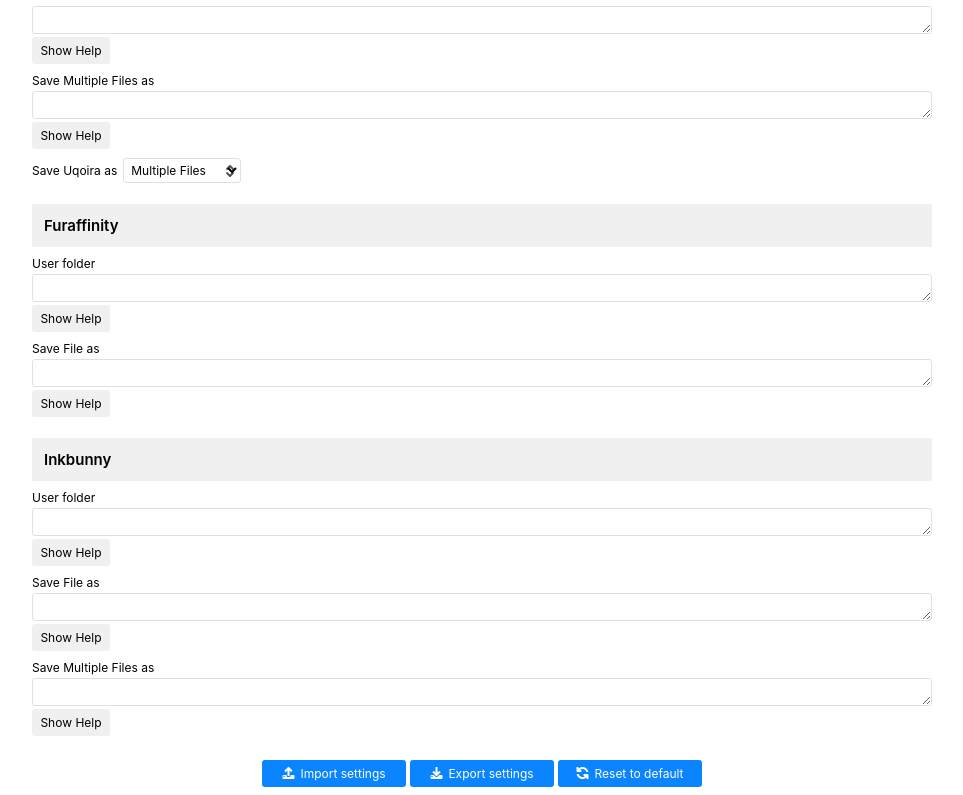
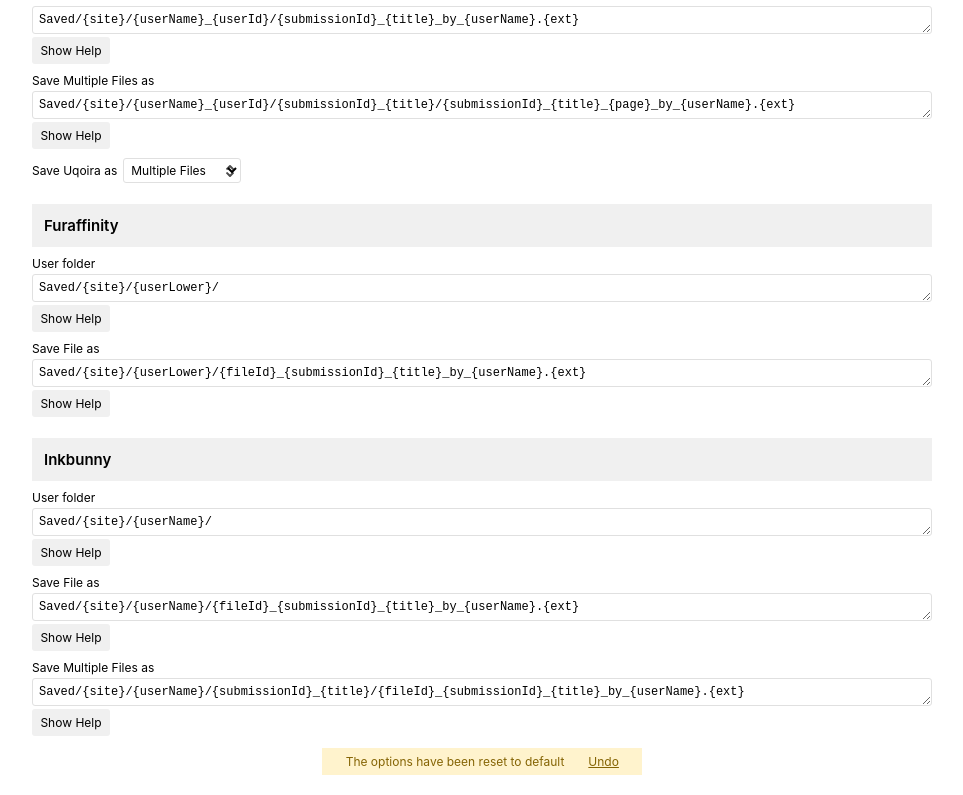
Before and after one commit to solorey/Art-Saver, a browser extension: page options/options.html in a window 1280 px wide. Both pictures are taken after a click on the button "Reset to default". Shown: the part 720-1515 px from the top of the page, without its empty margins (158-1121 px from the left). Drawn offline with Linux system fonts and the light colour scheme; files whose address does not match are found by name.

Commit message:
settings restructure

```diff
--- /dev/null
+++ b/background/settings.js
@@ -0,0 +1,106 @@
+const globalsettings = {
+  global: {
+    conflict: {
+      location: "#conflict",
+      default: "overwrite"
+    },
+    replace: {
+      location: "#replace-spaces",
+      default: true
+    },
+    saveAs: {
+      location: "#use-saveas",
+      default: false
+    },
+    iconSize: {
+      location: "#icon-size",
+      default: 16
+    },
+    addScreen: {
+      location: "#add-screen",
+      default: false
+    },
+    screenOpacity: {
+      location: "#screen-opacity",
+      default: 50
+    },
+  },
+  deviantart: {
+    userFolder: {
+      location: "#dev-user-folder",
+      default: "Saved/{site}/{userName}/"
+    },
+    file: {
+      location: "#dev-file",
+      default: "Saved/{site}/{userName}/{submissionId}_{title}_by_{userName}.{ext}"
+    },
+    larger: {
+      location: "#dev-larger",
+      default: false
+    },
+    stash: {
+      location: "#stash",
+      default: false
+    },
+    stashFile: {
+      location: "#dev-stash",
+      default: "Saved/{site}/{userName}/{submissionId}_{title}/{stashTitle}_by_{stashUserName}_{stashUrlId}.{stashExt}"
+    },
+    moveFile: {
+      location: "#dev-move",
+      default: false
+    }
+  },
+  pixiv: {
+    userFolder: {
+      location: "#pix-user-folder",
+      default: "Saved/{site}/{userName}_{userId}/"
+    },
+    file: {
+      location: "#pix-file",
+      default: "Saved/{site}/{userName}_{userId}/{submissionId}_{title}_by_{userName}.{ext}"
+    },
+    multiple: {
+      location: "#pix-multiple",
+      default: "Saved/{site}/{userName}_{userId}/{submissionId}_{title}/{submissionId}_{title}_{page}_by_{userName}.{ext}"
+    },
+    ugoira: {
+      location: "#ugoira",
+      default: "multiple"
+    }
+  },
+  furaffinity: {
+    userFolder: {
+      location: "#fur-user-folder",
+      default: "Saved/{site}/{userLower}/"
+    },
+    file: {
+      location: "#fur-file",
+      default: "Saved/{site}/{userLower}/{fileId}_{submissionId}_{title}_by_{userName}.{ext}"
+    }
+  },
+  inkbunny: {
+    userFolder: {
+      location: "#ink-user-folder",
+      default: "Saved/{site}/{userName}/"
+    },
+    file: {
+      location: "#ink-file",
+      default: "Saved/{site}/{userName}/{fileId}_{submissionId}_{title}_by_{userName}.{ext}"
+    },
+    multiple: {
+      location: "#ink-multiple",
+      default: "Saved/{site}/{userName}/{submissionId}_{title}/{fileId}_{submissionId}_{title}_by_{userName}.{ext}"
+    }
+  }
+};
+
+function settingsList(){
+  let settingslist = [];
+  for ([site, values] of Object.entries(globalsettings)){
+    for ([option, settings] of Object.entries(values)){
+      settingslist.push({site, option, ...settings});
+    }
+  }
+  return settingslist;
+}
--- a/options/options.html
+++ b/options/options.html
@@ -84,10 +84,10 @@
         <div class="screen-options">
           <div class="number-range">
             <div class="option-number">
-              <label for="screen-opactiy">
+              <label for="screen-opacity">
                 Screen opacity
                 <div class="custom-number">
-                  <input id="screen-opactiy" type="number" value="50" min="0" max="100"/>
+                  <input id="screen-opacity" type="number" value="50" min="0" max="100"/>
                   <div class="number-buttons">
                     <button class="increase"></button>
                     <button class="decrease"></button>
@@ -214,6 +214,7 @@
       </div>
     </div>
     <script src="/content_scripts/selectors.js"></script>
+    <script src="/background/settings.js"></script>
     <script src="options.js"></script>
   </body>
 </html>
--- a/options/options.js
+++ b/options/options.js
@@ -1,5 +1,3 @@
-var globaldefault;
-
 addTable("dev-user-folder", tableMaker(["site", "userName"]));
 addTable("dev-file", tableMaker(["site", "userName", "title", "submissionId", "submissionId36", "fileName", "ext"]));
 addTable("dev-stash", tableMaker(["site", "userName", "title", "submissionId", "submissionId36", "fileName", "ext", "stashUrlId", "stashUserName", "stashTitle", "stashSubmissionId", "stashFileName", "stashExt"]));
@@ -152,10 +150,7 @@
   }
 
   let oldoptions = optionsInfo();
-  let options = await browser.runtime.sendMessage({
-    function: "getdefaultoptions"
-  });
-  setOptions(options);
+  setOptions("default");
   fixFormat();
 
   undo.style.display = "flex";
@@ -324,73 +319,35 @@
 }
 
 function optionsInfo(){
-  return {
-    global: {
-      conflict: $("#conflict").value,
-      replace:  $("#replace-spaces").checked,
-      saveAs:   $("#use-saveas").checked,
-      iconSize: $("#icon-size").value,
-      addScreen: $("#add-screen").checked,
-      screenOpacity: $("#screen-opactiy").value
-    },
-    deviantart: {
-      userFolder: $("#dev-user-folder").value,
-      file:       $("#dev-file").value,
-      larger:     $("#dev-larger").checked,
-      stash:      $("#stash").checked,
-      stashFile:  $("#dev-stash").value,
-      moveFile:   $("#dev-move").checked
-    },
-    pixiv: {
-      userFolder: $("#pix-user-folder").value,
-      file:       $("#pix-file").value,
-      multiple:   $("#pix-multiple").value,
-      ugoira:     $("#ugoira").value
-    },
-    furaffinity: {
-      userFolder: $("#fur-user-folder").value,
-      file:       $("#fur-file").value
-    },
-    inkbunny: {
-      userFolder: $("#ink-user-folder").value,
-      file:       $("#ink-file").value,
-      multiple:   $("#ink-multiple").value
+  let currentoptions = {};
+  for (s of settingsList()){
+    if (!currentoptions[s.site]){
+      currentoptions[s.site] = {};
     }
-  };
+
+    let elem = $(s.location);
+    if (elem.getAttribute("type") == "checkbox"){
+      currentoptions[s.site][s.option] = elem.checked;
+    }
+    else {
+      currentoptions[s.site][s.option] = elem.value;
+    }
+  }
+
+  return currentoptions;
 }
 
 function setOptions(options){
-  let glob = options.global;
-  $("#conflict").value         = glob.conflict;
-  $("#replace-spaces").checked = glob.replace;
-  $("#use-saveas").checked     = glob.saveAs;
-  $("#icon-size").value        = glob.iconSize;
-  $("#add-screen").checked     = glob.addScreen;
-  $("#screen-opactiy").value   = glob.screenOpacity;
-
-  let dev = options.deviantart;
-  $("#dev-user-folder").value = dev.userFolder;
-  $("#dev-file").value        = dev.file;
-  $("#dev-larger").checked    = dev.larger;
-  $("#stash").checked         = dev.stash;
-  $("#dev-stash").value       = dev.stashFile;
-  $("#dev-move").checked      = dev.moveFile;
-
-  let pix = options.pixiv;
-  $("#pix-user-folder").value = pix.userFolder;
-  $("#pix-file").value        = pix.file;
-  $("#pix-multiple").value    = pix.multiple;
-  $("#ugoira").value          = pix.ugoira;
-
-  let fur = options.furaffinity;
-  $("#fur-user-folder").value = fur.userFolder;
-  $("#fur-file").value        = fur.file;
-
-  let ink = options.inkbunny;
-  $("#ink-user-folder").value = ink.userFolder;
-  $("#ink-file").value        = ink.file;
-  $("#ink-multiple").value    = ink.multiple;
-
+  for (s of settingsList()){
+    let elem = $(s.location);
+    let value = (options == "default")? s.default : options[s.site][s.option];
+    if (elem.getAttribute("type") == "checkbox"){
+      elem.checked = value;
+    }
+    else {
+      elem.value = value;
+    }
+  }
   saveOptions();
 }
 
```
Also changed, not shown: background/background.js (+16 -51 lines), manifest.json.
